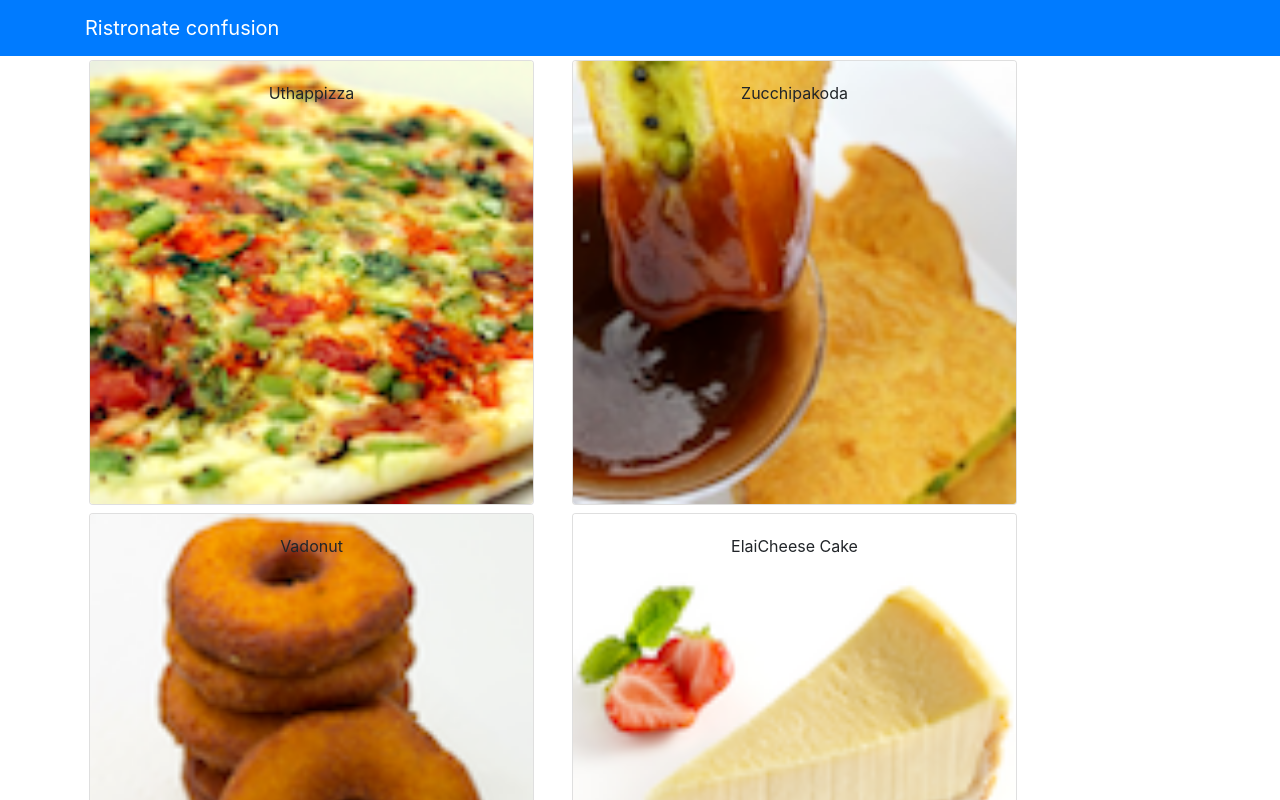
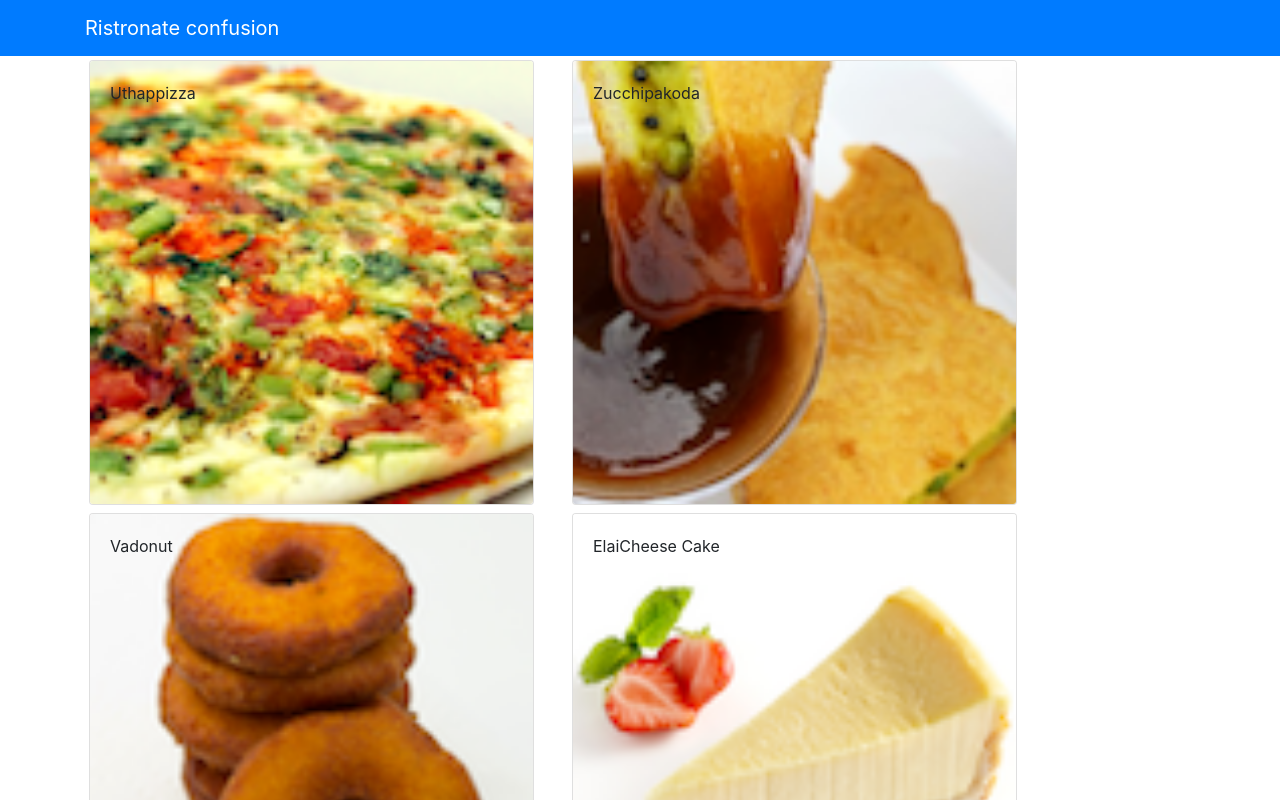
Before and after one commit to hisham1234/MyApp, a React (Create React App) app: page / in a window 1280 px wide. Shown: the top 800 px of the page. Built offline with nearby package versions, Linux system fonts and the light colour scheme.

Commit message:
assignment done

```diff
--- /dev/null
+++ b/src/components/DishdetailComponent.js
@@ -0,0 +1,61 @@
+import React from "react";
+import {
+  Card,
+  CardImg,
+  CardImgOverlay,
+  CardText,
+  CardBody,
+  CardTitle,
+} from "reactstrap";
+
+function Dishdetail(props) {
+  let dish = props.clickedDish;
+  function renderDish(dish) {
+    return (
+      <Card>
+        <CardImg top src={dish.image} alt={dish.name} />
+        <CardBody>
+          <CardTitle>{dish.name}</CardTitle>
+          <CardText>{dish.description}</CardText>
+        </CardBody>
+      </Card>
+    );
+  }
+
+  function renderComments(comments) {
+    return comments.map((cmt) => {
+      const d = new Date(cmt.date);
+      const ye = new Intl.DateTimeFormat("en", { year: "numeric" }).format(d);
+      const mo = new Intl.DateTimeFormat("en", { month: "short" }).format(d);
+      const da = new Intl.DateTimeFormat("en", { day: "2-digit" }).format(d);
+      return (
+        <div>
+          <ul className="list-unstyled">
+            <li>{cmt.comment}</li>
+            <li>
+              --{cmt.author}
+              {`,${mo},${da},${ye}`}
+            </li>
+          </ul>
+        </div>
+      );
+    });
+  }
+  return (
+    <div>
+      {dish ? (
+        <div className="row text-left">
+          <div className="col-12 col-md-5 m-1 ">{renderDish(dish)}</div>
+          <div className="col-12 col-md-5 m-1 ">
+            <h4> Comments</h4>
+            {renderComments(dish.comments)}
+          </div>
+        </div>
+      ) : (
+        <div> </div>
+      )}
+    </div>
+  );
+}
+
+export default Dishdetail;
--- a/src/components/MenuComponent.js
+++ b/src/components/MenuComponent.js
@@ -1,4 +1,6 @@
-import React,{useState} from "react";
+import React, { useState } from "react";
+import Dishdetail from "./DishdetailComponent";
+
 import {
   Card,
   CardImg,
@@ -12,31 +14,13 @@
   const [selectedDish, setSelectedDish] = useState(null);
 
   const onDishSelect = (dish) => {
-    debugger;
     console.log("came");
     setSelectedDish(dish);
-    console.log(selectedDish);
-  }
+  };
 
-  function renderDish(dish) {
-    if (dish != null)
-        return(
-            <Card>
-                <CardImg top src={dish.image} alt={dish.name} />
-                <CardBody>
-                  <CardTitle>{dish.name}</CardTitle>
-                  <CardText>{dish.description}</CardText>
-                </CardBody>
-            </Card>
-        );
-    else
-        return(
-            <div></div>
-        );
-}
   const menu = props.dishes.map((dish) => {
     return (
-      <div key={dish.id} className="col-12 col-md-5 m-1 ">
+      <div key={dish.id} className="col-12 col-md-5 m-1 text-left">
         <Card onClick={() => onDishSelect(dish)}>
           <CardImg width="100%" object src={dish.image} alt={dish.name} />
 
@@ -47,14 +31,11 @@
       </div>
     );
   });
+
   return (
     <div className="container">
       <div className="row">{menu}</div>
-      <div className="row">
-                  <div  className="col-12 col-md-5 m-1">
-                    {renderDish(selectedDish)}
-                  </div>
-                </div>
+      <Dishdetail clickedDish={selectedDish} />
     </div>
   );
 }
--- a/src/shared/dishes.js
+++ b/src/shared/dishes.js
@@ -1,35 +1,194 @@
-export const Dishes=[
-
+export const Dishes = [
   {
     id: 0,
-      name:'Uthappizza',
-      image: 'assets/images/uthappizza.png',
-      category: 'mains',
-      label:'Hot',
-      price:'4.99',
-      description:'A unique combination of Indian Uthappam (pancake) and Italian pizza, topped with Cerignola olives, ripe vine cherry tomatoes, Vidalia onion, Guntur chillies and Buffalo Paneer.'                        },
+    name: "Uthappizza",
+    image: "assets/images/uthappizza.png",
+    category: "mains",
+    label: "Hot",
+    price: "4.99",
+    description:
+      "A unique combination of Indian Uthappam (pancake) and Italian pizza, topped with Cerignola olives, ripe vine cherry tomatoes, Vidalia onion, Guntur chillies and Buffalo Paneer.",
+    comments: [
+      {
+        id: 0,
+        rating: 5,
+        comment: "Imagine all the eatables, living in conFusion!",
+        author: "John Lemon",
+        date: "2012-10-16T17:57:28.556094Z",
+      },
       {
         id: 1,
-      name:'Zucchipakoda',
-      image: 'assets/images/zucchipakoda.png',
-      category: 'appetizer',
-      label:'',
-      price:'1.99',
-      description:'Deep fried Zucchini coated with mildly spiced Chickpea flour batter accompanied with a sweet-tangy tamarind sauce'                        },
+        rating: 4,
+        comment:
+          "Sends anyone to heaven, I wish I could get my mother-in-law to eat it!",
+        author: "Paul McVites",
+        date: "2014-09-05T17:57:28.556094Z",
+      },
       {
         id: 2,
-      name:'Vadonut',
-      image: 'assets/images/vadonut.png',
-      category: 'appetizer',
-      label:'New',
-      price:'1.99',
-      description:'A quintessential ConFusion experience, is it a vada or is it a donut?'                        },
+        rating: 3,
+        comment: "Eat it, just eat it!",
+        author: "Michael Jaikishan",
+        date: "2015-02-13T17:57:28.556094Z",
+      },
       {
         id: 3,
-      name:'ElaiCheese Cake',
-      image: 'assets/images/elaicheesecake.png',
-      category: 'dessert',
-      label:'',
-      price:'2.99',
-      description:'A delectable, semi-sweet New York Style Cheese Cake, with Graham cracker crust and spiced with Indian cardamoms'                        },
+        rating: 4,
+        comment: "Ultimate, Reaching for the stars!",
+        author: "Ringo Starry",
+        date: "2013-12-02T17:57:28.556094Z",
+      },
+      {
+        id: 4,
+        rating: 2,
+        comment: "It's your birthday, we're gonna party!",
+        author: "25 Cent",
+        date: "2011-12-02T17:57:28.556094Z",
+      },
+    ],
+  },
+  {
+    id: 1,
+    name: "Zucchipakoda",
+    image: "assets/images/zucchipakoda.png",
+    category: "appetizer",
+    label: "",
+    price: "1.99",
+    description:
+      "Deep fried Zucchini coated with mildly spiced Chickpea flour batter accompanied with a sweet-tangy tamarind sauce",
+    comments: [
+      {
+        id: 0,
+        rating: 5,
+        comment: "Imagine all the eatables, living in conFusion!",
+        author: "John Lemon",
+        date: "2012-10-16T17:57:28.556094Z",
+      },
+      {
+        id: 1,
+        rating: 4,
+        comment:
+          "Sends anyone to heaven, I wish I could get my mother-in-law to eat it!",
+        author: "Paul McVites",
+        date: "2014-09-05T17:57:28.556094Z",
+      },
+      {
+        id: 2,
+        rating: 3,
+        comment: "Eat it, just eat it!",
+        author: "Michael Jaikishan",
+        date: "2015-02-13T17:57:28.556094Z",
+      },
+      {
+        id: 3,
+        rating: 4,
+        comment: "Ultimate, Reaching for the stars!",
+        author: "Ringo Starry",
+        date: "2013-12-02T17:57:28.556094Z",
+      },
+      {
+        id: 4,
+        rating: 2,
+        comment: "It's your birthday, we're gonna party!",
+        author: "25 Cent",
+        date: "2011-12-02T17:57:28.556094Z",
+      },
+    ],
+  },
+  {
+    id: 2,
+    name: "Vadonut",
+    image: "assets/images/vadonut.png",
+    category: "appetizer",
+    label: "New",
+    price: "1.99",
+    description:
+      "A quintessential ConFusion experience, is it a vada or is it a donut?",
+    comments: [
+      {
+        id: 0,
+        rating: 5,
+        comment: "Imagine all the eatables, living in conFusion!",
+        author: "John Lemon",
+        date: "2012-10-16T17:57:28.556094Z",
+      },
+      {
+        id: 1,
+        rating: 4,
+        comment:
+          "Sends anyone to heaven, I wish I could get my mother-in-law to eat it!",
+        author: "Paul McVites",
+        date: "2014-09-05T17:57:28.556094Z",
+      },
+      {
+        id: 2,
+        rating: 3,
+        comment: "Eat it, just eat it!",
+        author: "Michael Jaikishan",
+        date: "2015-02-13T17:57:28.556094Z",
+      },
+      {
+        id: 3,
+        rating: 4,
+        comment: "Ultimate, Reaching for the stars!",
+        author: "Ringo Starry",
+        date: "2013-12-02T17:57:28.556094Z",
+      },
+      {
+        id: 4,
+        rating: 2,
+        comment: "It's your birthday, we're gonna party!",
+        author: "25 Cent",
+        date: "2011-12-02T17:57:28.556094Z",
+      },
+    ],
+  },
+  {
+    id: 3,
+    name: "ElaiCheese Cake",
+    image: "assets/images/elaicheesecake.png",
+    category: "dessert",
+    label: "",
+    price: "2.99",
+    description:
+      "A delectable, semi-sweet New York Style Cheese Cake, with Graham cracker crust and spiced with Indian cardamoms",
+    comments: [
+      {
+        id: 0,
+        rating: 5,
+        comment: "Imagine all the eatables, living in conFusion!",
+        author: "John Lemon",
+        date: "2012-10-16T17:57:28.556094Z",
+      },
+      {
+        id: 1,
+        rating: 4,
+        comment:
+          "Sends anyone to heaven, I wish I could get my mother-in-law to eat it!",
+        author: "Paul McVites",
+        date: "2014-09-05T17:57:28.556094Z",
+      },
+      {
+        id: 2,
+        rating: 3,
+        comment: "Eat it, just eat it!",
+        author: "Michael Jaikishan",
+        date: "2015-02-13T17:57:28.556094Z",
+      },
+      {
+        id: 3,
+        rating: 4,
+        comment: "Ultimate, Reaching for the stars!",
+        author: "Ringo Starry",
+        date: "2013-12-02T17:57:28.556094Z",
+      },
+      {
+        id: 4,
+        rating: 2,
+        comment: "It's your birthday, we're gonna party!",
+        author: "25 Cent",
+        date: "2011-12-02T17:57:28.556094Z",
+      },
+    ],
+  },
 ];
```
Lines whose indentation alone changed are shown as unchanged.
